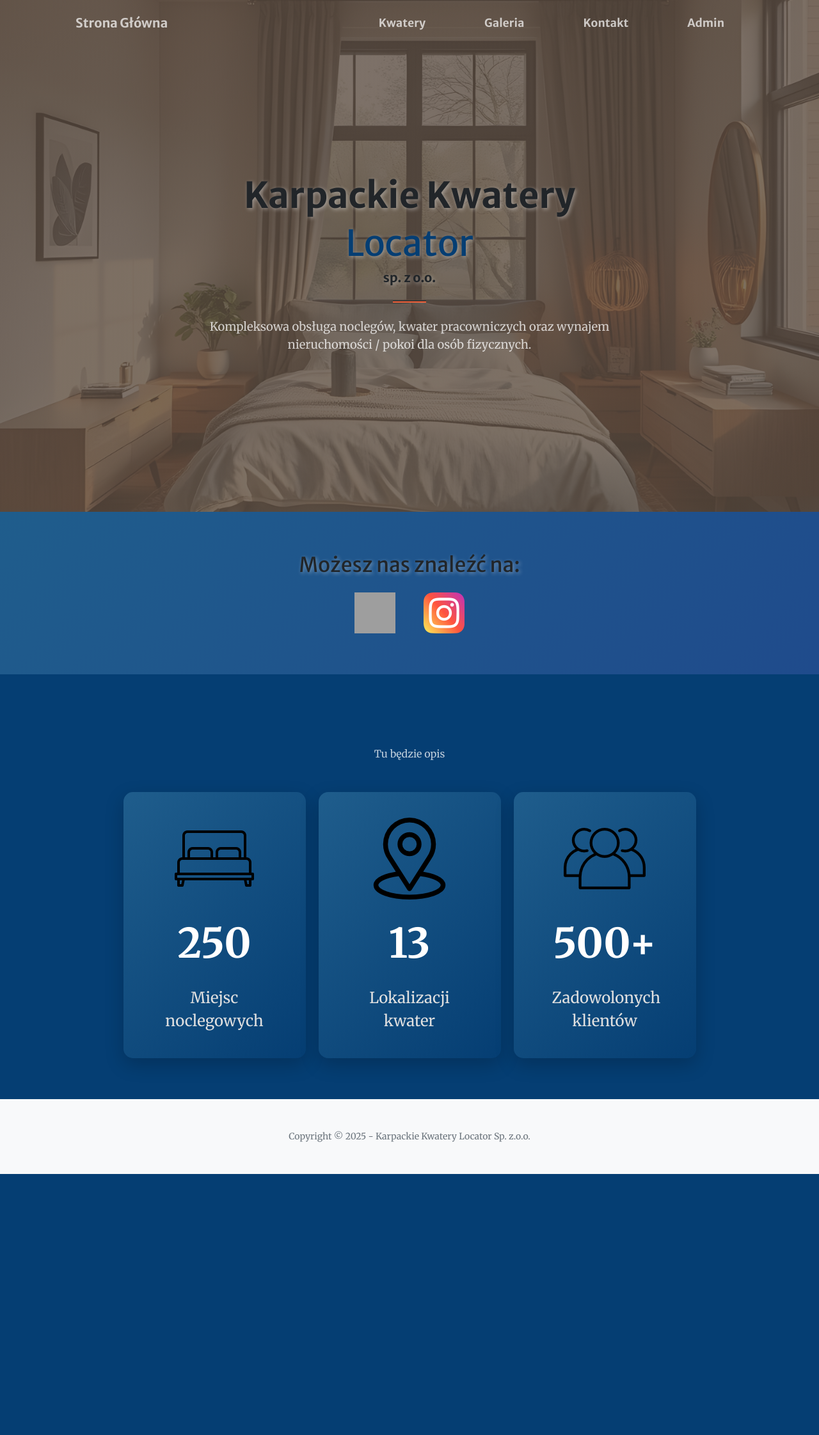
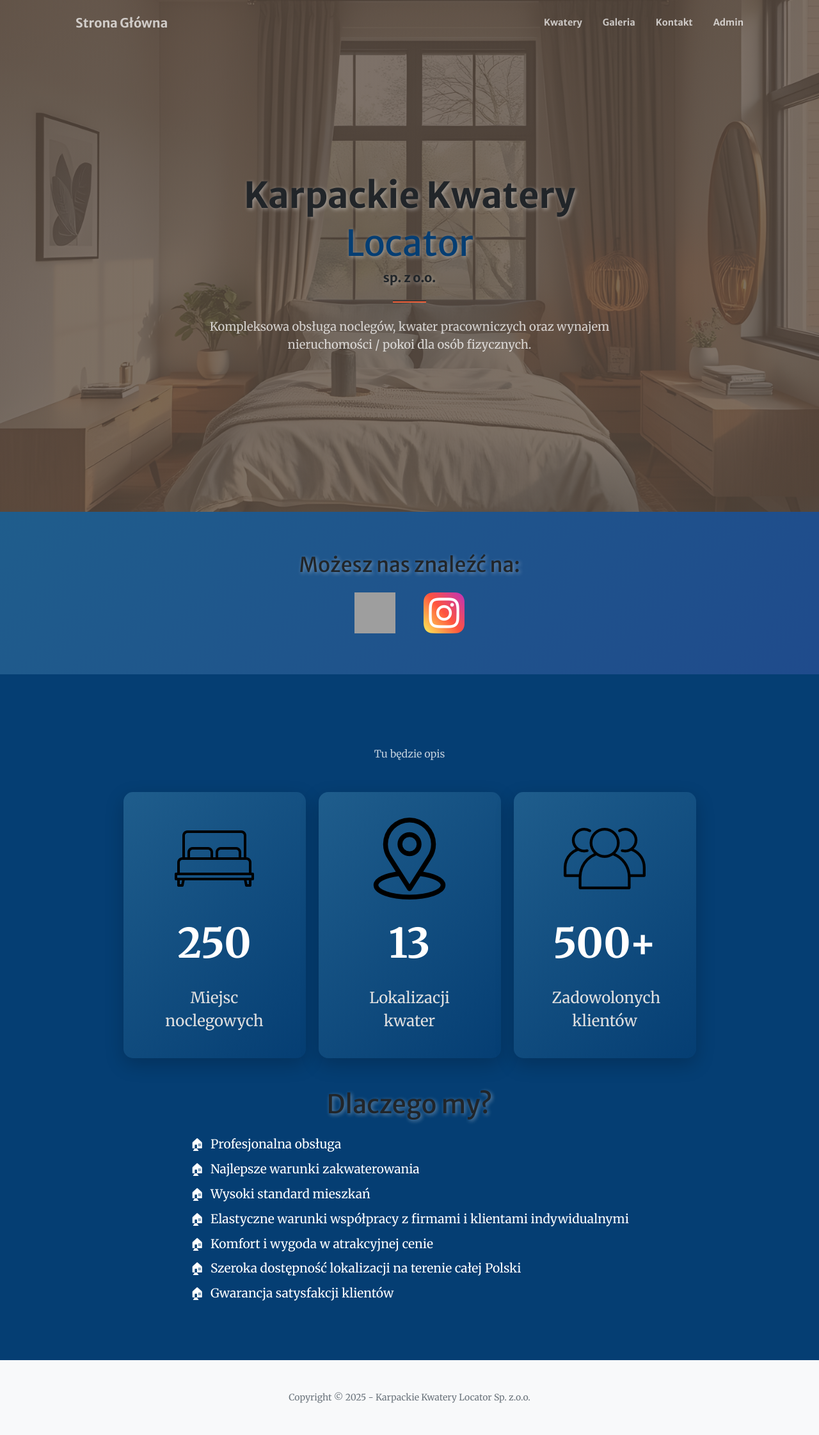
Before and after one commit to mykasero/Karpackie-Kwatery-Locator, a Django app: page / in a window 1280 px wide. Shown: the whole page at 64% size. Before the commit the page ends 1835 px from the top, so only its background shows below. Run offline with Django 5.2, Linux system fonts and the light colour scheme; tables that the repository leaves empty hold one stand-in row (values such as "Sample post"); parts of the project's set-up code (start-up, migrations or seed data) failed here and were passed over; some libraries are stand-ins or nearby versions; grey boxes are pictures that could not be loaded.

Commit message:
added more static content, changed counters start requirement to scrolling until the container is 50% visible

```diff
--- a/templates/core/home.html
+++ b/templates/core/home.html
@@ -25,7 +25,7 @@
             background-position: center;
             height: 100vh;
         }
-        @media screen
+        /*@media screen
         and (min-width:992px){
             .nav-item{
                 margin: 0 30px;
@@ -33,7 +33,7 @@
             #mainNav .navbar-nav .nav-item .nav-link{
                 font-size: 1.1rem;
             }
-        }
+        }*/
 
         /* TESTING THE COUNTER STYLES */
         .counter-container {
@@ -90,6 +90,19 @@
             }
         }
 
+        .ul2 {
+            list-style-type: none;
+            padding-left: 0;
+        }
+        .li2::before{
+            content: "🏠︎";
+            margin-right:10px;
+        }
+        .li2 {
+            margin-bottom: 10px;
+            color: white;
+            font-size: 1.2rem;
+        }
     </style>
 {% endblock %}
 {% block content %}
@@ -126,7 +139,7 @@
                 <p class="text-white-75 mb-5">Tu będzie opis</p>
             </div>
 
-            <div class="row" style="justify-content:center;">
+            <div class="row" style="justify-content:center;" id="counters">
                 <div class="counter-container">
                     <div><img src='{% static "images/stats_bed.png" %}'></div>
                     <div class="counter" id="appartments_counter">0 +</div>
@@ -142,6 +155,20 @@
                     <div class="counter" id="clients_counter">0+</div>
                     <div class="counter-label">Zadowolonych klientów</div>
                 </div>
+            </div>
+            <div class="text-center mt-5">
+                <h1 class="mb-4 shadow-text" style="color: rgba(33,37,41,255);">Dlaczego my?</h1>
+            </div>
+            <div style= "display: flex; align-content: center; justify-content: center; flex-wrap: wrap;">
+                <ul class="ul2">
+                    <li class="li2::before li2">Profesjonalna obsługa</li>
+                    <li class="li2::before li2">Najlepsze warunki zakwaterowania</li>
+                    <li class="li2::before li2">Wysoki standard mieszkań</li>
+                    <li class="li2::before li2">Elastyczne warunki współpracy z firmami i klientami indywidualnymi</li>
+                    <li class="li2::before li2">Komfort i wygoda w atrakcyjnej cenie</li>
+                    <li class="li2::before li2">Szeroka dostępność lokalizacji na terenie całej Polski</li>
+                    <li class="li2::before li2">Gwarancja satysfakcji klientów</li>
+                </ul>
             </div>
         </div>
     </section>
@@ -168,12 +195,33 @@
             updateCounter();
         }
 
+        function setupCounters() {
+            const counters = [
+                { id: 'appartments_counter', target: {{context.stats.appartments_number}}, duration: 2000, addPlus: false },
+                { id: 'locations_counter', target: {{context.stats.locations_number}}, duration: 2000, addPlus: false },
+                { id: 'clients_counter', target: {{context.stats.clients_number}}, duration: 2000, addPlus: true },
+            ];
+
+            const container = document.getElementById('counters');
+
+            const observer = new IntersectionObserver((entries) => {
+                entries.forEach((entry) => {
+                    if (entry.isIntersecting) {
+                        // Start all counters
+                        counters.forEach(counter => {
+                            animateCounter(counter.id, counter.target, counter.duration, counter.addPlus);
+                        });
+                        observer.unobserve(container); // Stop observing after animation starts
+                    }
+                });
+            }, { threshold: 0.5 }); // Trigger when 50% of the container is visible
+
+            // Observe the container
+            if (container) {
+                observer.observe(container);
+            }
+        }
         // Wait for the DOM to load before running the script
-        document.addEventListener('DOMContentLoaded', function () {
-            // Start the counter animation when the page loads
-            animateCounter('appartments_counter',{{context.stats.appartments_number}}, 2000); // 2000ms (2 seconds) duration
-            animateCounter('locations_counter',{{context.stats.locations_number}}, 2000); // 2000ms (2 seconds) duration
-            animateCounter('clients_counter',{{context.stats.clients_number}}, 2000, true); // 2000ms (2 seconds) duration
-        });
+        document.addEventListener('DOMContentLoaded', setupCounters);
     </script>
 {% endblock %}
```
Lines whose indentation alone changed are shown as unchanged.
